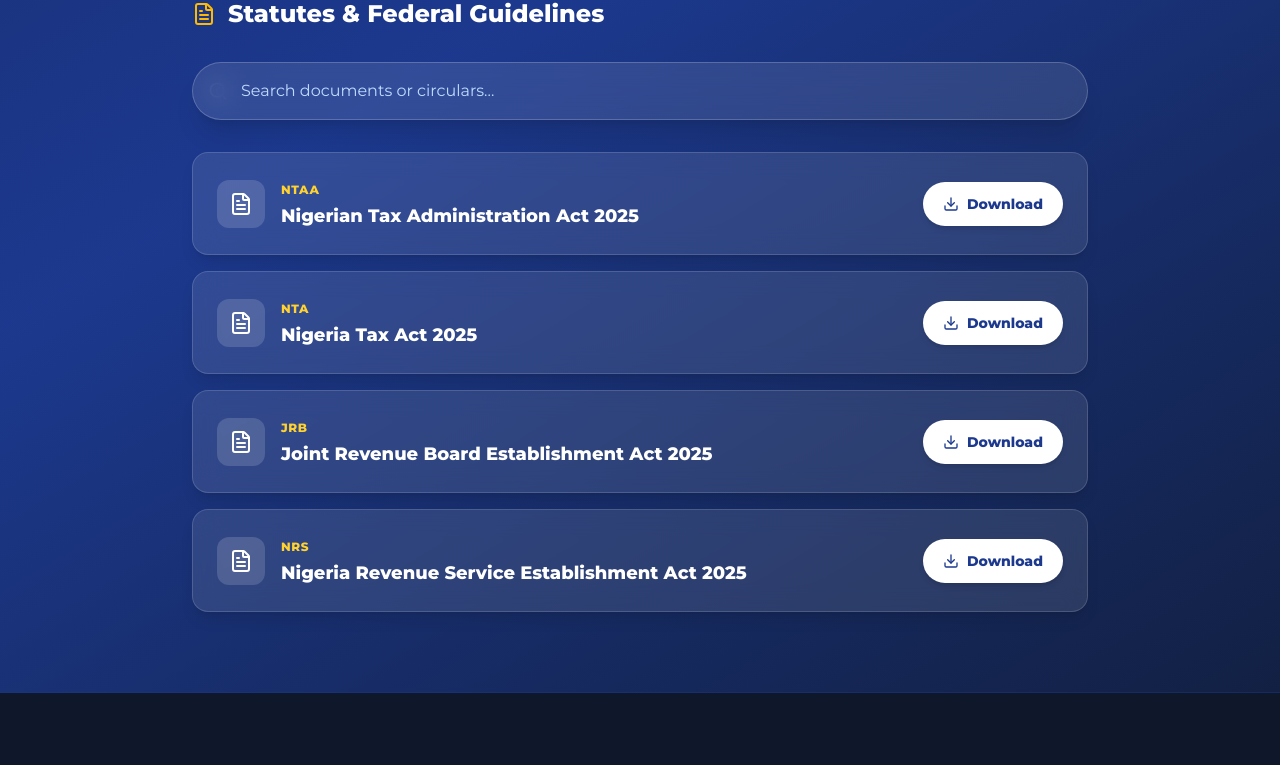
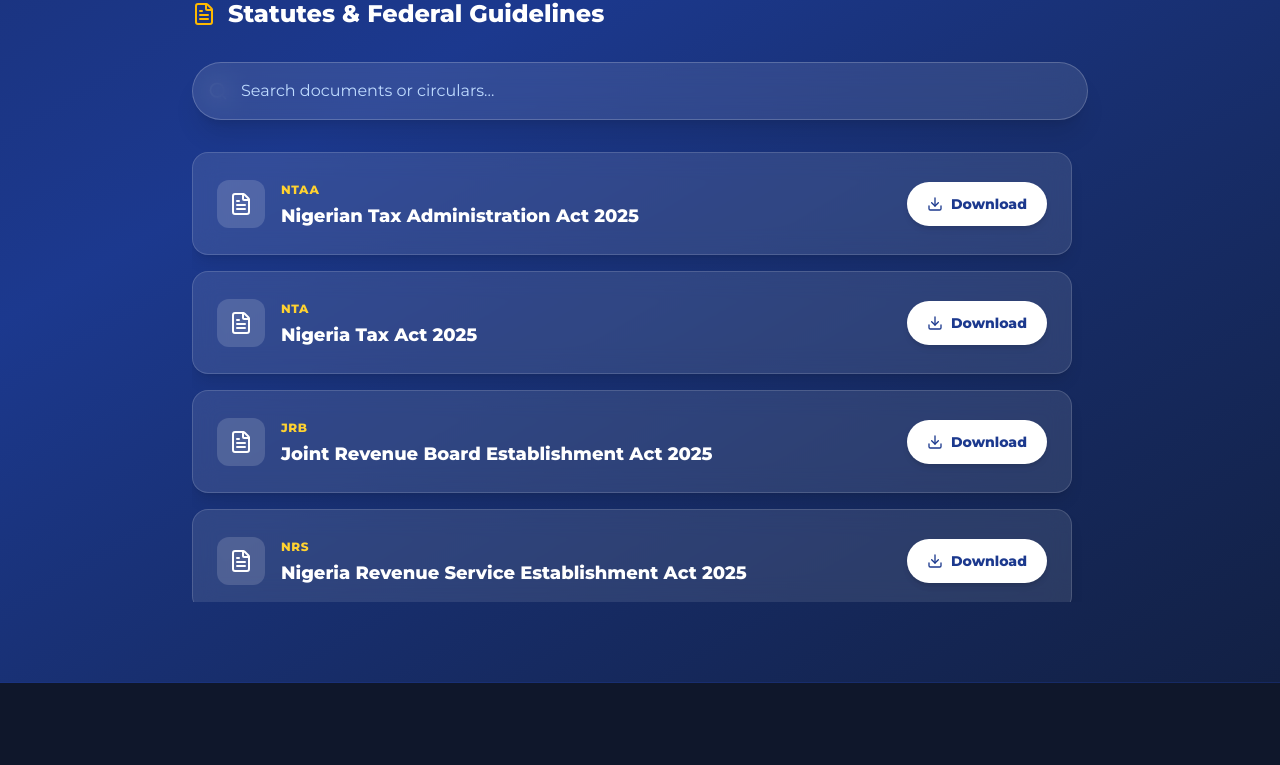
Before and after one commit to cleanframe-studios/tcc-website, a Next.js app: page /resources in a window 1280 px wide. Shown: the part 585-1350 px from the top of the page. Built offline with nearby package versions, Linux system fonts and the light colour scheme.

Commit message:
updating fixed height in resources

```diff
--- a/src/app/resources/page.tsx
+++ b/src/app/resources/page.tsx
@@ -71,10 +71,10 @@ export default function Resources() {
       <section className="tcc-canvas pt-32 pb-16 px-6 border-b border-slate-200/65">
         <div className="max-w-4xl mx-auto text-center">
           <span className="text-blue-700 font-bold tracking-[0.2em] uppercase text-xs mb-4 block animate-fade-in-up">
-            Official Repository & Portals
+            Official Repository &amp; Portals
           </span>
           <h1 className="text-4xl md:text-5xl font-extrabold text-slate-900 tracking-tight mb-6 animate-fade-in-up animation-delay-200 opacity-0 [animation-fill-mode:forwards]">
-            Statutes, Circulars & State <br/> Revenue Directories.
+            Statutes, Circulars &amp; State <br/> Revenue Directories.
           </h1>
           <p className="text-slate-600 max-w-xl mx-auto text-base leading-relaxed animate-fade-in-up animation-delay-400 opacity-0 [animation-fill-mode:forwards]">
             Download verified statutory acts, federal government guidelines, and access official portals for all state internal revenue services across Nigeria.
@@ -86,7 +86,7 @@ export default function Resources() {
       <section className="py-20 px-6 bg-linear-to-br from-blue-950 via-blue-900 to-slate-900 animate-moving-gradient text-white border-b border-blue-900/40">
         <div className="max-w-4xl mx-auto">
           <h2 className="text-2xl font-extrabold mb-8 text-white flex items-center gap-3">
-            <FileText className="w-6 h-6 text-amber-400" /> Statutes & Federal Guidelines
+            <FileText className="w-6 h-6 text-amber-400" /> Statutes &amp; Federal Guidelines
           </h2>
 
           <div className="relative mb-8">
@@ -102,6 +102,16 @@ export default function Resources() {
             />
           </div>
 
+          {/* FIXED-HEIGHT SCROLLABLE CONTAINER FOR DOCUMENTS */}
+          <div className="h-112.5 overflow-y-auto pr-2 md:pr-4
+            [&::-webkit-scrollbar]:w-2
+            [&::-webkit-scrollbar-track]:bg-white/5
+            [&::-webkit-scrollbar-track]:rounded-full
+            [&::-webkit-scrollbar-thumb]:bg-white/20
+            [&::-webkit-scrollbar-thumb]:rounded-full
+            hover:[&::-webkit-scrollbar-thumb]:bg-amber-400/60
+            transition-colors duration-300"
+          >
             <div className="flex flex-col gap-4">
               {filteredDocs.length === 0 ? (
                 <div className="text-center py-12 text-blue-200 font-medium bg-white/5 backdrop-blur-md rounded-2xl border border-white/10">
@@ -140,14 +150,15 @@ export default function Resources() {
               )}
             </div>
           </div>
+        </div>
       </section>
 
-      {/* SECTION 2: STATE IRS DIRECTORY (WITH FIXED HEIGHT AND CUSTOM SCROLLBAR) */}
+      {/* SECTION 2: STATE IRS DIRECTORY */}
       <section className="py-20 px-6 bg-slate-900 text-white">
         <div className="max-w-4xl mx-auto">
           <div className="flex flex-col md:flex-row md:items-center justify-between gap-6 mb-8">
             <h2 className="text-2xl font-extrabold text-white flex items-center gap-3">
-              <Building2 className="w-6 h-6 text-amber-400" /> State Internal Revenue Services (SIRS) & FCT
+              <Building2 className="w-6 h-6 text-amber-400" /> State Internal Revenue Services (SIRS) &amp; FCT
             </h2>
 
             <div className="relative w-full md:w-72 shrink-0">
@@ -164,7 +175,7 @@ export default function Resources() {
             </div>
           </div>
 
-          {/* FIXED-HEIGHT SCROLLABLE CONTAINER */}
+          {/* FIXED-HEIGHT SCROLLABLE CONTAINER FOR STATES */}
           <div className="h-112.5 overflow-y-auto pr-2 md:pr-4
             [&::-webkit-scrollbar]:w-2
             [&::-webkit-scrollbar-track]:bg-white/5
```
Lines whose indentation alone changed are shown as unchanged.
